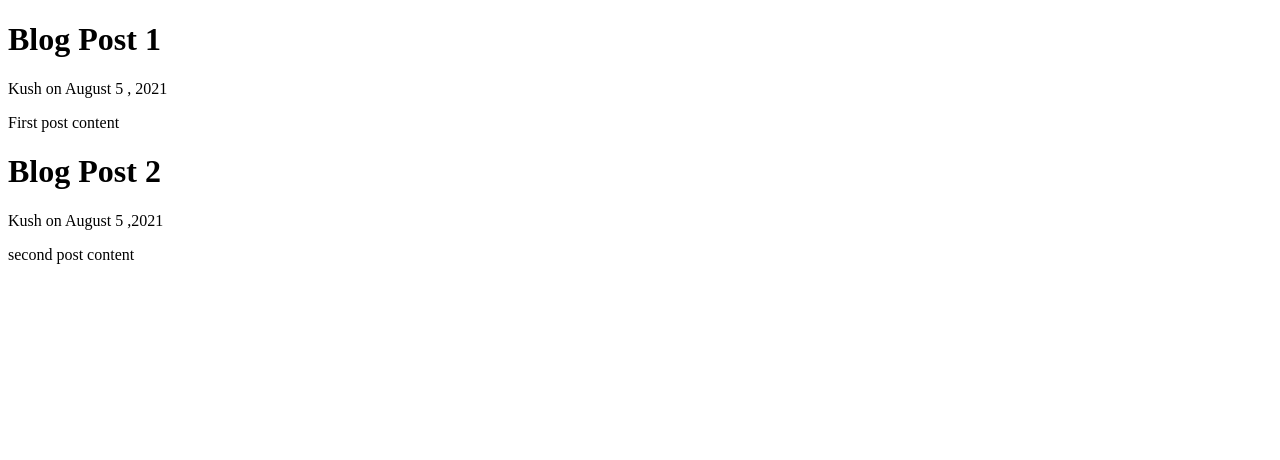
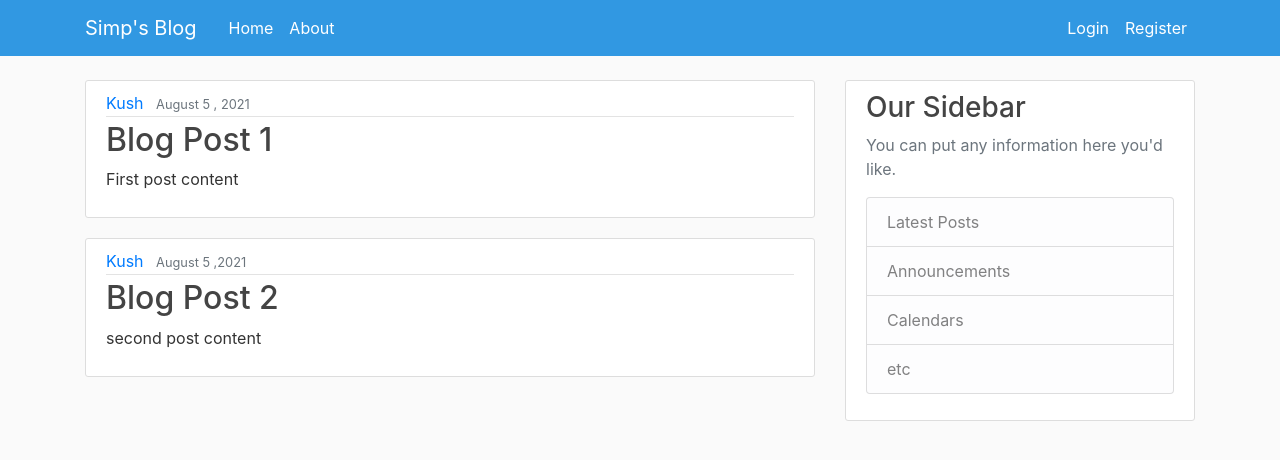
Before and after one commit to Rajatkhatri7/Blog_App, a Django app: page / in a window 1280 px wide. Shown: the top 460 px of the page. Run offline with Django 3.2, Linux system fonts and the light colour scheme; some libraries are stand-ins or nearby versions.

Commit message:
bootstrap added in UI

```diff
--- /dev/null
+++ b/Blog_Project/blog/static/blog/main.css
@@ -0,0 +1,84 @@
+body {
+  background: #fafafa;
+  color: #333333;
+  margin-top: 5rem;
+}
+
+h1, h2, h3, h4, h5, h6 {
+  color: #444444;
+}
+
+ul {
+  margin: 0;
+}
+
+.bg-steel {
+  background-color: #3198e2;
+}
+
+.site-header .navbar-nav .nav-link {
+  color: #ffffff;
+}
+
+.site-header .navbar-nav .nav-link:hover {
+  color: #d8c9c9;
+}
+
+.site-header .navbar-nav .nav-link.active {
+  font-weight: 500;
+}
+
+.content-section {
+  background: #ffffff;
+  padding: 10px 20px;
+  border: 1px solid #dddddd;
+  border-radius: 3px;
+  margin-bottom: 20px;
+}
+
+.article-title {
+  color: #444444;
+}
+
+a.article-title:hover {
+  color: #11acc0;
+  text-decoration: none;
+}
+
+.article-content {
+  white-space: pre-line;
+}
+
+.article-img {
+  height: 65px;
+  width: 65px;
+  margin-right: 16px;
+}
+
+.article-metadata {
+  padding-bottom: 1px;
+  margin-bottom: 4px;
+  border-bottom: 1px solid #e3e3e3
+}
+
+.article-metadata a:hover {
+  color: #333;
+  text-decoration: none;
+}
+
+.article-svg {
+  width: 25px;
+  height: 25px;
+  vertical-align: middle;
+}
+
+.account-img {
+  height: 125px;
+  width: 125px;
+  margin-right: 20px;
+  margin-bottom: 16px;
+}
+
+.account-heading {
+  font-size: 2.5rem;
+}
--- a/Blog_Project/blog/templates/blog/base.html
+++ b/Blog_Project/blog/templates/blog/base.html
@@ -1,20 +1,54 @@
+{% load static %}
 <!DOCTYPE html>
-<html lang="en">
+<html>
 <head>
-    <meta charset="UTF-8">
-    <meta http-equiv="X-UA-Compatible" content="IE=edge">
-    <meta name="viewport" content="width=device-width, initial-scale=1.0">
+
+    <!-- Required meta tags -->
+    <meta charset="utf-8">
+    <meta name="viewport" content="width=device-width, initial-scale=1, shrink-to-fit=no">
+
+    <!-- Bootstrap CSS -->
+    <link rel="stylesheet" href="https://maxcdn.bootstrapcdn.com/bootstrap/4.0.0/css/bootstrap.min.css" integrity="sha384-Gn5384xqQ1aoWXA+058RXPxPg6fy4IWvTNh0E263XmFcJlSAwiGgFAW/dAiS6JXm" crossorigin="anonymous">
+
+    <link rel="stylesheet" type="text/css" href="{% static 'blog/main.css' %}">
+
     {% if title %}
-    <title>Django Blog - {{title}}</title>
+        <title>Django Blog - {{ title }}</title>
     {% else %}
-    <title>Django Blog</title>
+        <title>Django Blog</title>
     {% endif %}
 </head>
 <body>
-    {% block content %}
+    <header class="site-header">
+      {% include 'blog/navbar.html' %}
+    </header>
+
+    <main role="main" class="container">
+      <div class="row">
+        <div class="col-md-8">
+          {% block content %}{% endblock %}
+        </div>
+        <div class="col-md-4">
+          <div class="content-section">
+            <h3>Our Sidebar</h3>
+            <p class='text-muted'>You can put any information here you'd like.
+              <ul class="list-group">
+                <li class="list-group-item list-group-item-light">Latest Posts</li>
+                <li class="list-group-item list-group-item-light">Announcements</li>
+                <li class="list-group-item list-group-item-light">Calendars</li>
+                <li class="list-group-item list-group-item-light">etc</li>
+              </ul>
+            </p>
+          </div>
+        </div>
+      </div>
+    </main>
 
 
-
-    {% endblock %}
+    <!-- Optional JavaScript -->
+    <!-- jQuery first, then Popper.js, then Bootstrap JS -->
+    <script src="https://code.jquery.com/jquery-3.2.1.slim.min.js" integrity="sha384-KJ3o2DKtIkvYIK3UENzmM7KCkRr/rE9/Qpg6aAZGJwFDMVNA/GpGFF93hXpG5KkN" crossorigin="anonymous"></script>
+    <script src="https://cdnjs.cloudflare.com/ajax/libs/popper.js/1.12.9/umd/popper.min.js" integrity="sha384-ApNbgh9B+Y1QKtv3Rn7W3mgPxhU9K/ScQsAP7hUibX39j7fakFPskvXusvfa0b4Q" crossorigin="anonymous"></script>
+    <script src="https://maxcdn.bootstrapcdn.com/bootstrap/4.0.0/js/bootstrap.min.js" integrity="sha384-JZR6Spejh4U02d8jOt6vLEHfe/JQGiRRSQQxSfFWpi1MquVdAyjUar5+76PVCmYl" crossorigin="anonymous"></script>
 </body>
 </html>
--- a/Blog_Project/blog/templates/blog/home.html
+++ b/Blog_Project/blog/templates/blog/home.html
@@ -1,13 +1,15 @@
 {% extends "blog/base.html" %}
-{%block content%}
-
-    {%for post in posts %}
-
-        <div class="post">
-            <h1>{{ post.title }}</h1>
-            <p>{{ post.author }} on {{ post.date_posted }}</p>
-            <p>{{ post.content }}</p>
-
+{% block content %}
+    {% for post in posts %}
+        <article class="media content-section">
+          <div class="media-body">
+            <div class="article-metadata">
+              <a class="mr-2" href="#">{{ post.author }}</a>
+              <small class="text-muted">{{ post.date_posted }}</small>
+            </div>
+            <h2><a class="article-title" href="#">{{ post.title }}</a></h2>
+            <p class="article-content">{{ post.content }}</p>
+          </div>
+        </article>
     {% endfor %}
-
-{% endblock %}
+{% endblock content %}
--- /dev/null
+++ b/Blog_Project/blog/templates/blog/navbar.html
@@ -0,0 +1,19 @@
+    <nav class="navbar navbar-expand-md navbar-dark bg-steel fixed-top">
+      <div class="container">
+        <a class="navbar-brand mr-4" href="{% url 'blog-home' %}">Simp's Blog</a>
+        <button class="navbar-toggler" type="button" data-toggle="collapse" data-target="#navbarToggle" aria-controls="navbarToggle" aria-expanded="false" aria-label="Toggle navigation">
+        <span class="navbar-toggler-icon"></span>
+        </button>
+        <div class="collapse navbar-collapse" id="navbarToggle">
+          <div class="navbar-nav mr-auto">
+            <a class="nav-item nav-link" href="{% url 'blog-home' %}">Home</a>
+            <a class="nav-item nav-link" href="{% url 'blog-about' %}">About</a>
+          </div>
+          <!-- Navbar Right Side -->
+          <div class="navbar-nav">
+            <a class="nav-item nav-link" href="#">Login</a>
+            <a class="nav-item nav-link" href="#">Register</a>
+          </div>
+        </div>
+      </div>
+    </nav>
```
